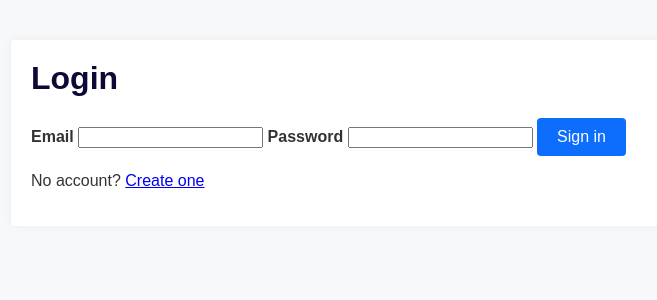
After one commit to Mehwish39/Email-Marketing-Tool, a Flask app: page /login in a window 1280 px wide. The commit adds this page. Shown: the top 300 px of the page, without its empty margins (209-866 px from the left). Run offline with Flask 3, Linux system fonts and the light colour scheme; parts of the project's set-up code (start-up, migrations or seed data) failed here and were passed over.

Commit message:
Add auth: login/signup, DB config, templates. Update requirements and gitignore.

```diff
--- a/app.py
+++ b/app.py
@@ -1,6 +1,10 @@
 import os
 from uuid import uuid4
 from flask import Flask, render_template, request, redirect, url_for, flash, session
+
+from flask_login import LoginManager, login_required, current_user
+from models import db, User
+from auth import auth_bp
 
 from utils.email_utils import generate_email            # must return (subject, body)
 from utils.send_email import read_emails, send_emails   # read_emails must accept file-like objects
@@ -14,11 +18,29 @@ except Exception:
 app = Flask(__name__)
 app.secret_key = os.getenv("FLASK_SECRET_KEY")
 
+app.config["SQLALCHEMY_DATABASE_URI"] = os.getenv("DATABASE_URL", "sqlite:///app.db")
+app.config["SQLALCHEMY_TRACK_MODIFICATIONS"] = False
+
+db.init_app(app)
+with app.app_context():
+    db.create_all()
+
+login_manager = LoginManager()
+login_manager.login_view = "auth.login"
+login_manager.init_app(app)
+
+@login_manager.user_loader
+def load_user(user_id):
+    return User.query.get(int(user_id))
+
+app.register_blueprint(auth_bp)
+
 # In-memory store of recipient lists keyed by a short token
 INMEM_RECIPIENTS = {}
 
 
 @app.route("/", methods=["GET", "POST"])
+@login_required
 def index():
     """
     GET:
@@ -154,6 +176,7 @@ def index():
 
 
 @app.route("/reset")
+@login_required
 def reset():
     """Clear any stored data and return to the form."""
     token = session.get("recipients_token")
--- /dev/null
+++ b/auth.py
@@ -0,0 +1,51 @@
+from flask import Blueprint, render_template, request, redirect, url_for, flash
+from flask_login import login_user, logout_user, login_required
+from werkzeug.security import generate_password_hash, check_password_hash
+from models import db, User
+
+auth_bp = Blueprint("auth", __name__)
+
+@auth_bp.route("/signup", methods=["GET","POST"])
+def signup():
+    if request.method == "POST":
+        name = (request.form.get("name") or "").strip()
+        email = (request.form.get("email") or "").strip().lower()
+        password = request.form.get("password") or ""
+
+        if not name or not email or not password:
+            flash("Name, email and password are required", "error")
+            return render_template("signup.html")
+
+        if User.query.filter_by(email=email).first():
+            flash("Email already registered", "error")
+            return render_template("signup.html")
+
+        u = User(name=name, email=email, password_hash=generate_password_hash(password))
+        db.session.add(u)
+        db.session.commit()
+
+        login_user(u)
+        flash("Welcome", "success")
+        return redirect(url_for("index"))
+    return render_template("signup.html")
+
+@auth_bp.route("/login", methods=["GET","POST"])
+def login():
+    if request.method == "POST":
+        email = (request.form.get("email") or "").strip().lower()
+        password = request.form.get("password") or ""
+        u = User.query.filter_by(email=email).first()
+        if not u or not check_password_hash(u.password_hash, password):
+            flash("Invalid credentials", "error")
+            return render_template("login.html")
+        login_user(u, remember=True)
+        flash("Signed in", "success")
+        return redirect(url_for("index"))
+    return render_template("login.html")
+
+@auth_bp.route("/logout")
+@login_required
+def logout():
+    logout_user()
+    flash("Signed out", "success")
+    return redirect(url_for("auth.login"))
--- a/requirements.txt
+++ b/requirements.txt
@@ -2,3 +2,5 @@ Flask==3.1.1
 python-dotenv==1.0.1
 google-generativeai==0.8.5
 gunicorn==22.0.0
+Flask-Login==0.6.3
+Flask-SQLAlchemy==3.1.1
--- /dev/null
+++ b/templates/login.html
@@ -0,0 +1,30 @@
+<!doctype html>
+<html>
+<head>
+  <meta charset="utf-8"><title>Login</title>
+  <link rel="stylesheet" href="{{ url_for('static', filename='styles.css') }}">
+</head>
+<body>
+  <div class="container">
+    <h1>Login</h1>
+
+    {% with messages = get_flashed_messages(with_categories=true) %}
+      {% if messages %}
+        <div class="messages">
+          {% for cat, msg in messages %}<div class="message {{ cat }}">{{ msg }}</div>{% endfor %}
+        </div>
+      {% endif %}
+    {% endwith %}
+
+    <form method="post">
+      <label>Email</label>
+      <input type="email" name="email" required>
+      <label>Password</label>
+      <input type="password" name="password" required>
+      <button class="btn" type="submit">Sign in</button>
+    </form>
+
+    <p>No account? <a href="{{ url_for('auth.signup') }}">Create one</a></p>
+  </div>
+</body>
+</html>
```
Also changed, not shown: models.py (added, +13 -0 lines), templates/index.html (+9 -0 lines), templates/signup.html (added, +32 -0 lines), 1 other file.
